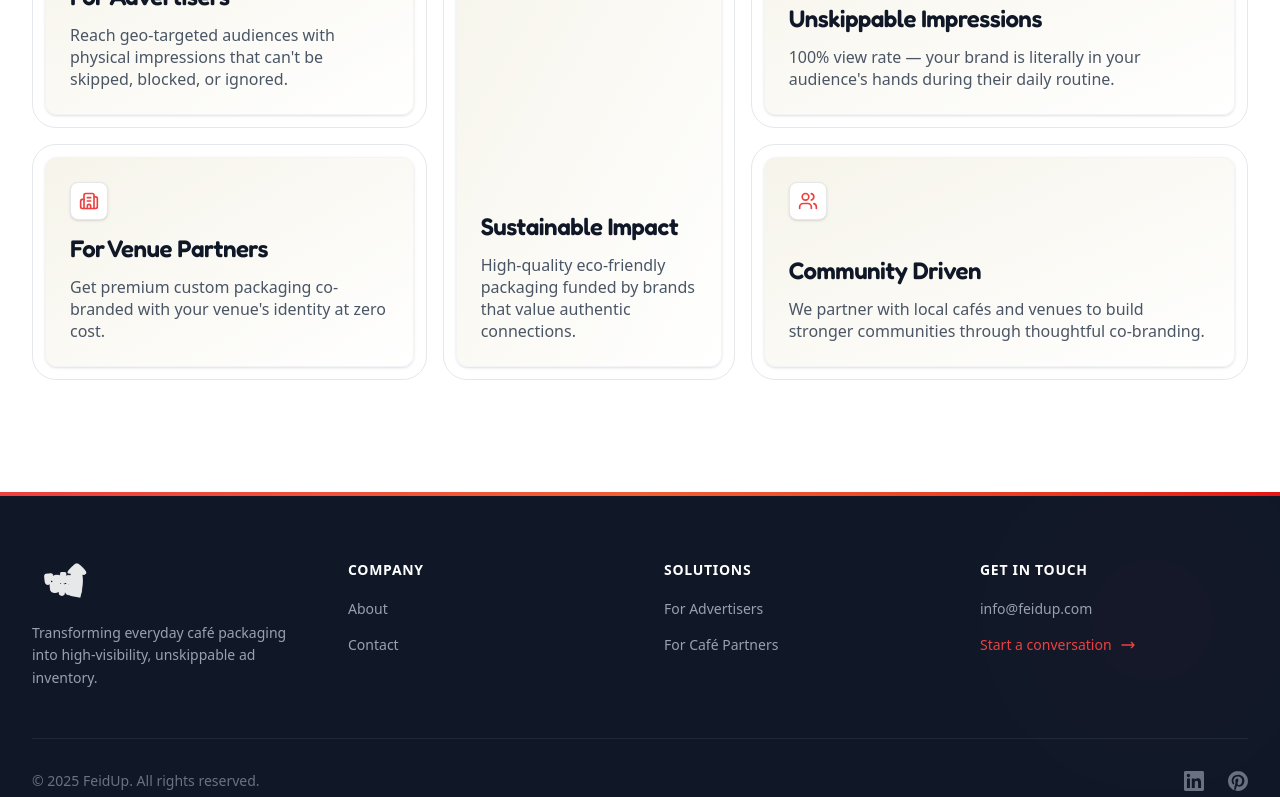
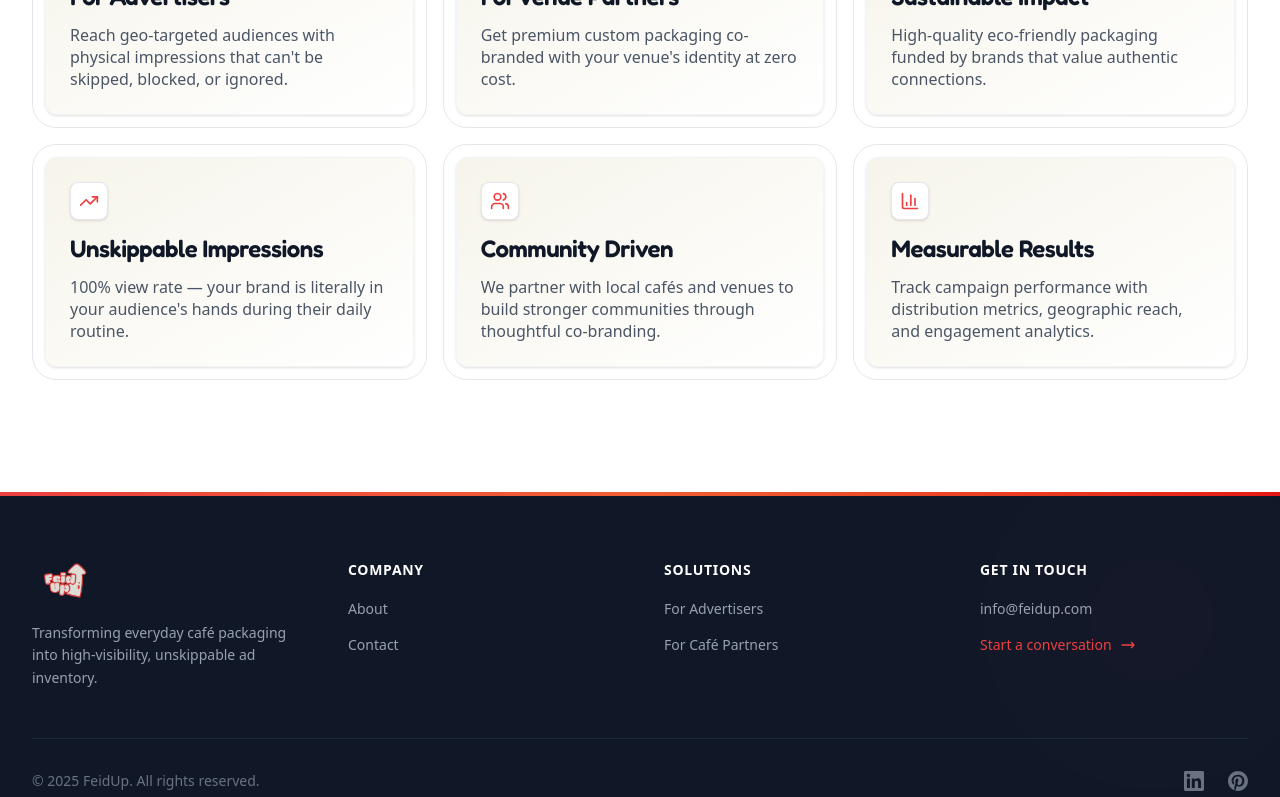
Before and after one commit to FeidUp/feidup, a Next.js app in the folder feidup-website/: page / in a window 1280 px wide. Shown: the part 3713-4510 px from the top of the page. Built offline with nearby package versions, Linux system fonts and the light colour scheme.

Commit message:
feat: update various components to comment out FadeIn and adjust styles

```diff
--- a/feidup-website/app/contact/page.tsx
+++ b/feidup-website/app/contact/page.tsx
@@ -31,12 +31,12 @@ function ContactHero() {
       <div className="absolute bottom-1/4 left-1/4 w-[300px] h-[300px] bg-blue-500 opacity-[0.05] rounded-full blur-[120px] animate-blob-delay" />
 
       <motion.div className="relative z-10 text-center px-6 max-w-4xl mx-auto w-full" style={{ y, opacity }}>
-        <FadeIn>
+        {/* <FadeIn>
           <span className="inline-flex items-center gap-2 bg-white/10 backdrop-blur-sm text-white/80 px-5 py-2.5 rounded-full text-sm font-medium mb-8 border border-white/10">
             <span className="w-2 h-2 bg-[hsl(0,83%,59%)] rounded-full animate-pulse-soft" />
             Get in Touch
           </span>
-        </FadeIn>
+        </FadeIn> */}
 
         <FadeIn delay={0.1}>
           <h1 className="fluid-7xl font-bold font-[family-name:var(--font-fredoka)] text-white mb-6">
@@ -122,11 +122,6 @@ function ContactFormSection() {
                       label: "Email",
                       value: "info@feidup.com",
                       href: "mailto:info@feidup.com",
-                    },
-                    {
-                      icon: "M17.657 16.657L13.414 20.9a1.998 1.998 0 01-2.827 0l-4.244-4.243a8 8 0 1111.314 0z M15 11a3 3 0 11-6 0 3 3 0 016 0z",
-                      label: "Location",
-                      value: "United Kingdom",
                     },
                     {
                       icon: "M12 8v4l3 3m6-3a9 9 0 11-18 0 9 9 0 0118 0z",
@@ -218,7 +213,7 @@ function ContactFormSection() {
                     >
                       <option value="">Select one...</option>
                       <option value="advertiser">Advertiser / Brand</option>
-                      <option value="cafe">Café / Business Owner</option>
+                      <option value="venue">Venue Owner</option>
                       <option value="other">Other</option>
                     </select>
                   </div>
--- a/feidup-website/components/AboutSections.tsx
+++ b/feidup-website/components/AboutSections.tsx
@@ -34,12 +34,12 @@ function AboutHero() {
       <div className="absolute bottom-1/4 right-1/4 w-[400px] h-[400px] bg-[hsl(30,90%,55%)] opacity-[0.06] rounded-full blur-[120px] animate-blob-delay" />
 
       <motion.div className="relative z-10 text-center px-6 max-w-4xl mx-auto" style={{ y, opacity }}>
-        <FadeIn>
+        {/* <FadeIn>
           <span className="inline-flex items-center gap-2 bg-white/10 backdrop-blur-sm text-white/80 px-5 py-2.5 rounded-full text-sm font-medium mb-8 border border-white/10">
             <span className="w-2 h-2 bg-[hsl(0,83%,59%)] rounded-full animate-pulse-soft" />
             Our Story
           </span>
-        </FadeIn>
+        </FadeIn> */}
 
         <FadeIn delay={0.1}>
           <h1 className="fluid-7xl font-bold font-[family-name:var(--font-fredoka)] text-white mb-6">
--- a/feidup-website/components/AdvertisersSections.tsx
+++ b/feidup-website/components/AdvertisersSections.tsx
@@ -35,12 +35,12 @@ function AdvertisersHero() {
 
       <motion.div className="relative z-10 mx-auto max-w-7xl px-6 lg:px-8 w-full" style={{ y, opacity }}>
         <div className="max-w-3xl">
-          <FadeIn>
+          {/* <FadeIn>
             <span className="inline-flex items-center gap-2 bg-white/10 backdrop-blur-sm text-white/80 px-5 py-2.5 rounded-full text-sm font-medium mb-8 border border-white/10">
               <span className="w-2 h-2 bg-[hsl(0,83%,59%)] rounded-full animate-pulse-soft" />
               For Advertisers
             </span>
-          </FadeIn>
+          </FadeIn> */}
 
           <FadeIn delay={0.1}>
             <h1 className="fluid-7xl font-bold font-[family-name:var(--font-fredoka)] text-white mb-6 leading-[1.05]">
--- a/feidup-website/components/BusinessesSections.tsx
+++ b/feidup-website/components/BusinessesSections.tsx
@@ -32,12 +32,12 @@ function BusinessesHero() {
 
       <motion.div className="relative z-10 mx-auto max-w-7xl px-6 lg:px-8 w-full" style={{ y, opacity }}>
         <div className="max-w-3xl">
-          <FadeIn>
+          {/* <FadeIn>
             <span className="inline-flex items-center gap-2 bg-white/10 backdrop-blur-sm text-white/80 px-5 py-2.5 rounded-full text-sm font-medium mb-8 border border-white/10">
               <span className="w-2 h-2 bg-amber-500 rounded-full animate-pulse-soft" />
               For Café Partners
             </span>
-          </FadeIn>
+          </FadeIn> */}
 
           <FadeIn delay={0.1}>
             <h1 className="fluid-7xl font-bold font-[family-name:var(--font-fredoka)] text-white mb-6 leading-[1.05]">
--- a/feidup-website/components/Footer.tsx
+++ b/feidup-website/components/Footer.tsx
@@ -17,7 +17,7 @@ export default function Footer() {
                 alt="FeidUp Logo"
                 width={100}
                 height={50}
-                className="h-10 w-auto brightness-0 invert opacity-90"
+                className="h-10 w-auto brightness-auto opacity-90"
               />
             </Link>
             <p className="text-gray-400 text-sm leading-relaxed">
--- a/feidup-website/components/GlowingFeatureGrid.tsx
+++ b/feidup-website/components/GlowingFeatureGrid.tsx
@@ -11,7 +11,6 @@ const features = [
     description:
       "Reach geo-targeted audiences with physical impressions that can't be skipped, blocked, or ignored.",
     href: "/advertisers",
-    area: "md:[grid-area:1/1/2/7] xl:[grid-area:1/1/2/5]",
   },
   {
     icon: <Building2 className="h-5 w-5 text-[hsl(0,83%,59%)]" />,
@@ -19,7 +18,6 @@ const features = [
     description:
       "Get premium custom packaging co-branded with your venue's identity at zero cost.",
     href: "/businesses",
-    area: "md:[grid-area:1/7/2/13] xl:[grid-area:2/1/3/5]",
   },
   {
     icon: <Globe className="h-5 w-5 text-[hsl(0,83%,59%)]" />,
@@ -27,7 +25,6 @@ const features = [
     description:
       "High-quality eco-friendly packaging funded by brands that value authentic connections.",
     href: "/about",
-    area: "md:[grid-area:2/1/3/7] xl:[grid-area:1/5/3/8]",
   },
   {
     icon: <TrendingUp className="h-5 w-5 text-[hsl(0,83%,59%)]" />,
@@ -35,7 +32,6 @@ const features = [
     description:
       "100% view rate — your brand is literally in your audience's hands during their daily routine.",
     href: "/advertisers",
-    area: "md:[grid-area:2/7/3/13] xl:[grid-area:1/8/2/13]",
   },
   {
     icon: <Users className="h-5 w-5 text-[hsl(0,83%,59%)]" />,
@@ -43,7 +39,13 @@ const features = [
     description:
       "We partner with local cafés and venues to build stronger communities through thoughtful co-branding.",
     href: "/about",
-    area: "md:[grid-area:3/1/4/13] xl:[grid-area:2/8/3/13]",
+  },
+  {
+    icon: <BarChart3 className="h-5 w-5 text-[hsl(0,83%,59%)]" />,
+    title: "Measurable Results",
+    description:
+      "Track campaign performance with distribution metrics, geographic reach, and engagement analytics.",
+    href: "/advertisers",
   },
 ];
 
@@ -64,11 +66,11 @@ export function GlowingFeatureGrid() {
           </p>
         </div>
 
-        <ul className="grid grid-cols-1 grid-rows-none gap-4 md:grid-cols-12 md:grid-rows-3 lg:gap-4 xl:max-h-[34rem] xl:grid-rows-2">
+        <ul className="grid grid-cols-1 gap-4 md:grid-cols-2 lg:grid-cols-3 lg:gap-4">
           {features.map((feature) => (
             <GridItem
               key={feature.title}
-              area={feature.area}
+
               icon={feature.icon}
               title={feature.title}
               description={feature.description}
@@ -82,17 +84,16 @@ export function GlowingFeatureGrid() {
 }
 
 interface GridItemProps {
-  area: string;
   icon: React.ReactNode;
   title: string;
   description: React.ReactNode;
   href: string;
 }
 
-const GridItem = ({ area, icon, title, description, href }: GridItemProps) => {
+const GridItem = ({ icon, title, description, href }: GridItemProps) => {
   return (
     <li
-      className={`min-h-[14rem] list-none ${area}`}
+      className="min-h-[14rem] list-none"
     >
       <a href={href} className="block h-full group">
         <div className="relative h-full rounded-[1.25rem] border-[0.75px] border-gray-200 p-2 md:rounded-[1.5rem] md:p-3">
--- a/feidup-website/components/ui/glowing-effect.tsx
+++ b/feidup-website/components/ui/glowing-effect.tsx
@@ -144,17 +144,17 @@ const GlowingEffect = memo(
                   var(--black),
                   var(--black) calc(25% / var(--repeating-conic-gradient-times))
                 )`
-                  : `radial-gradient(circle, #dd7bbb 10%, #dd7bbb00 20%),
-                radial-gradient(circle at 40% 40%, #d79f1e 5%, #d79f1e00 15%),
-                radial-gradient(circle at 60% 60%, #5a922c 10%, #5a922c00 20%),
-                radial-gradient(circle at 40% 60%, #4c7894 10%, #4c789400 20%),
+                  : `radial-gradient(circle, hsl(0,83%,59%) 10%, hsl(0,83%,59%,0) 20%),
+                radial-gradient(circle at 40% 40%, hsl(0,83%,45%) 5%, hsl(0,83%,45%,0) 15%),
+                radial-gradient(circle at 60% 60%, hsl(0,60%,50%) 10%, hsl(0,60%,50%,0) 20%),
+                radial-gradient(circle at 40% 60%, hsl(350,70%,55%) 10%, hsl(350,70%,55%,0) 20%),
                 repeating-conic-gradient(
                   from 236.84deg at 50% 50%,
-                  #dd7bbb 0%,
-                  #d79f1e calc(25% / var(--repeating-conic-gradient-times)),
-                  #5a922c calc(50% / var(--repeating-conic-gradient-times)),
-                  #4c7894 calc(75% / var(--repeating-conic-gradient-times)),
-                  #dd7bbb calc(100% / var(--repeating-conic-gradient-times))
+                  hsl(0,83%,59%) 0%,
+                  hsl(0,83%,45%) calc(25% / var(--repeating-conic-gradient-times)),
+                  hsl(0,60%,50%) calc(50% / var(--repeating-conic-gradient-times)),
+                  hsl(350,70%,55%) calc(75% / var(--repeating-conic-gradient-times)),
+                  hsl(0,83%,59%) calc(100% / var(--repeating-conic-gradient-times))
                 )`,
             } as React.CSSProperties
           }
```
